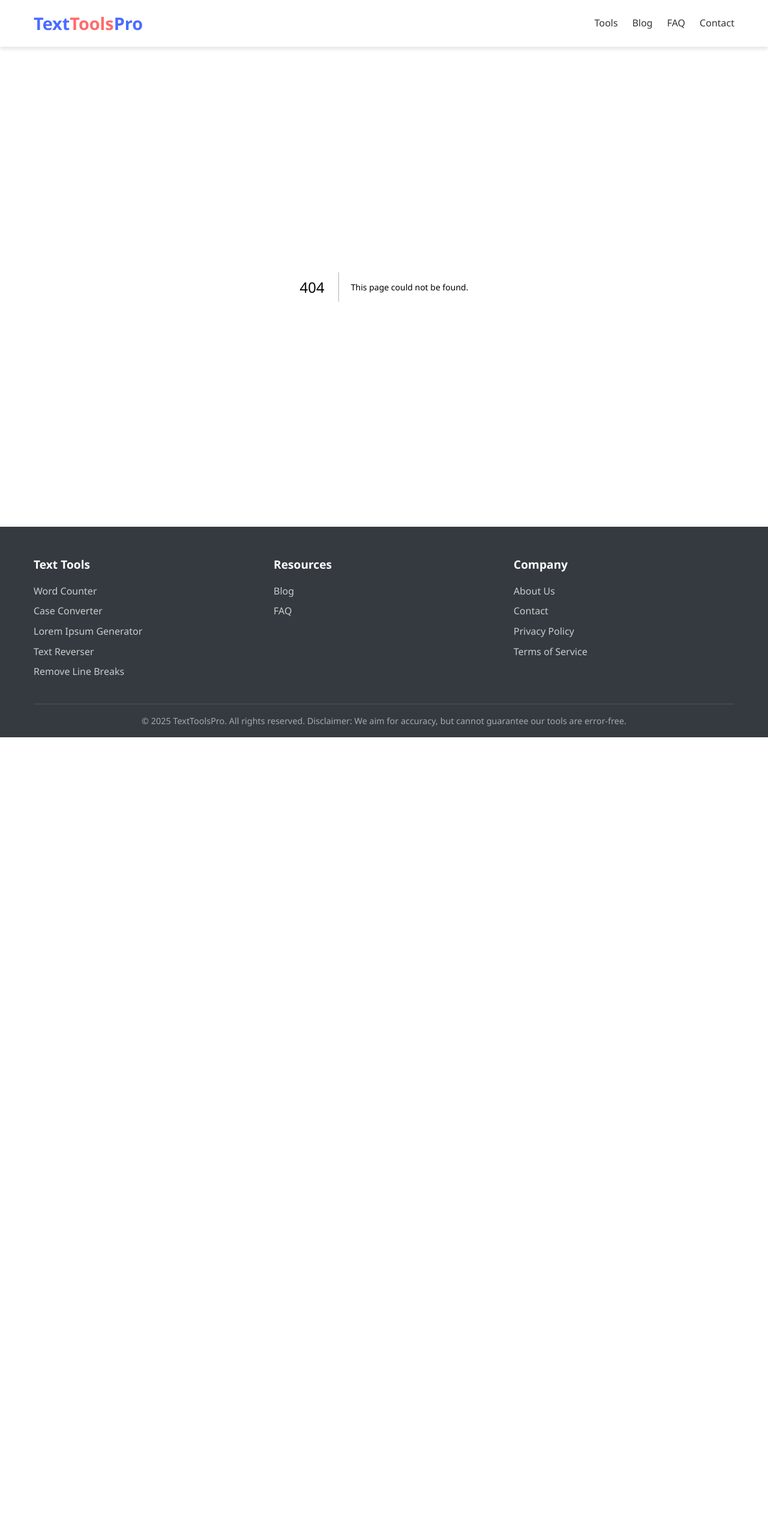
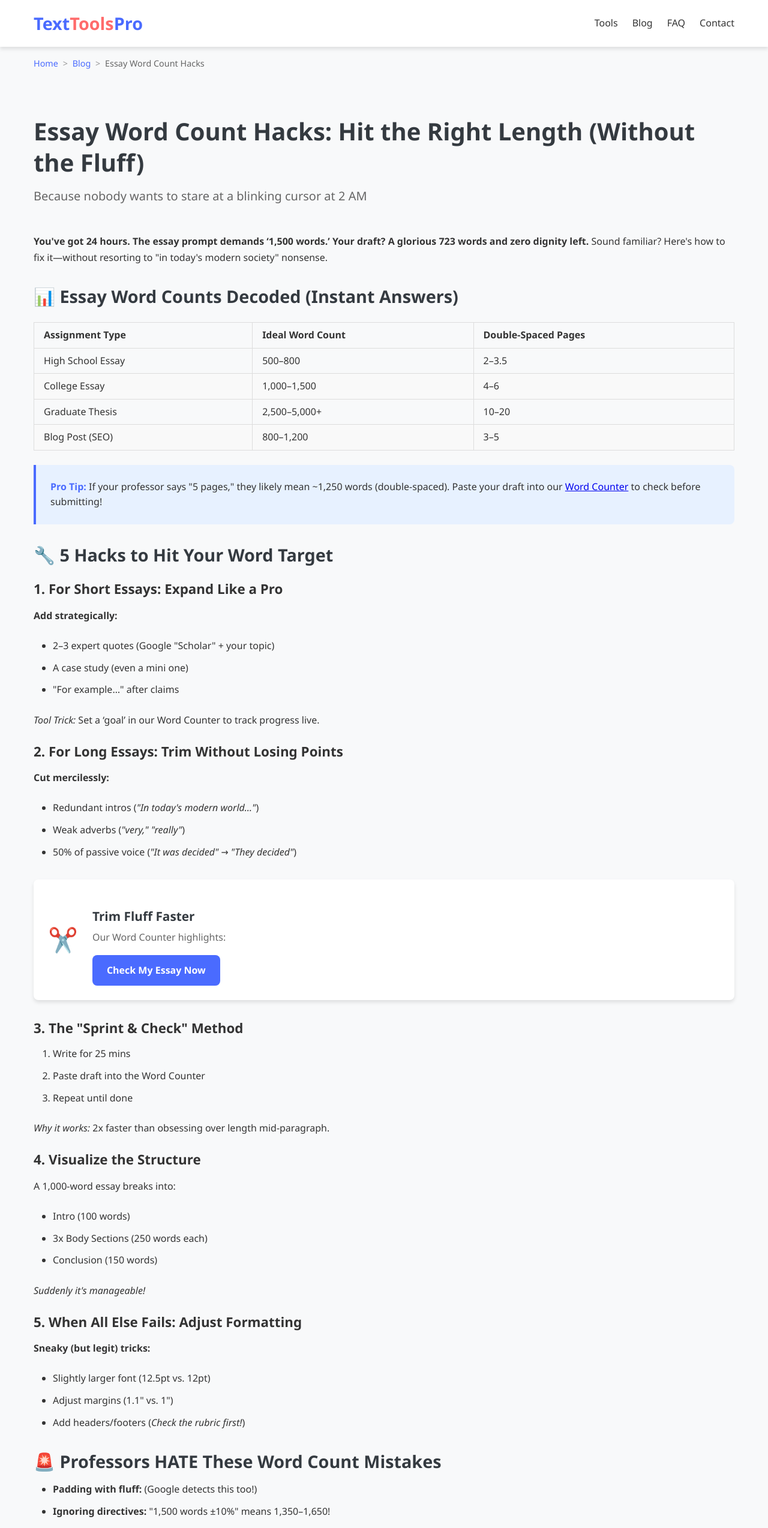
Before and after one commit to 1409-2542/text-tools, a Next.js app: page /blog/essay-word-count-hacks in a window 1280 px wide. Before the commit this address had no page. Shown: the top 2547 px of the page at 60% size. Before the commit the page ends 1229 px from the top, so only its background shows below. Built offline with nearby package versions, Linux system fonts and the light colour scheme.

Commit message:
added essay word count hacks blog page

```diff
--- /dev/null
+++ b/app/blog/essay-word-count-hacks/page.tsx
@@ -0,0 +1,180 @@
+import { Metadata } from 'next'
+import Breadcrumbs from '@/components/Breadcrumbs'
+import ArticleHeader from '@/components/blog/ArticleHeader'
+import ToolPromo from '@/components/ToolPromo'
+import NoteBox from '@/components/blog/NoteBox'
+
+export const metadata: Metadata = {
+  title: 'Essay Word Count Hacks: Hit the Right Length (Without the Fluff) | TextToolsPro',
+  description: 'Struggling with essay length? Learn exactly how to hit 1,000+ words without filler + trim long drafts fast. Includes free word counter tool for students.',
+  keywords: 'essay word count, words to pages, college essay length, word counter for students, how many words is 5 pages, writing tools',
+  alternates: {
+    canonical: 'https://www.texttoolspro.com/blog/essay-word-count-hacks'
+  }
+}
+
+export default function EssayWordCountPage() {
+  const structuredData = {
+    "@context": "https://schema.org",
+    "@type": "FAQPage",
+    "mainEntity": [
+      {
+        "@type": "Question",
+        "name": "How many words is a 5-page essay?",
+        "acceptedAnswer": {
+          "@type": "Answer",
+          "text": "1,250 words double-spaced (250 words/page) or 2,500 words single-spaced (500 words/page). Use our Word Counter for exact checks."
+        }
+      },
+      {
+        "@type": "Question",
+        "name": "How can I increase my essay word count?",
+        "acceptedAnswer": {
+          "@type": "Answer",
+          "text": "Add examples, quotes, case studies, or counterarguments—never fluff. Our Word Counter's 'Goal Mode' helps track expansion."
+        }
+      }
+    ]
+  }
+
+  return (
+    <>
+      <script
+        type="application/ld+json"
+        dangerouslySetInnerHTML={{ __html: JSON.stringify(structuredData) }}
+      />
+      <div className="container">
+        <Breadcrumbs
+          items={[
+            { label: 'Home', href: '/' },
+            { label: 'Blog', href: '/blog' },
+            { label: 'Essay Word Count Hacks', href: '/blog/essay-word-count-hacks' }
+          ]}
+        />
+      </div>
+
+      <main className="container">
+        <div className="blog-main">
+          <article>
+            <ArticleHeader
+              title="Essay Word Count Hacks: Hit the Right Length (Without the Fluff)"
+              subtitle="Because nobody wants to stare at a blinking cursor at 2 AM"
+            />
+
+            <div className="article-content">
+              <p><strong>You&apos;ve got 24 hours. The essay prompt demands ‘1,500 words.’ Your draft? A glorious 723 words and zero dignity left.</strong> Sound familiar? Here&apos;s how to fix it—without resorting to &quot;in today&apos;s modern society&quot; nonsense.</p>
+
+              <h2>📊 Essay Word Counts Decoded (Instant Answers)</h2>
+
+              <div className="overflow-x-auto">
+                <table className="w-full my-4 border-collapse">
+                  <thead>
+                    <tr className="bg-gray-100">
+                      <th className="border px-4 py-2">Assignment Type</th>
+                      <th className="border px-4 py-2">Ideal Word Count</th>
+                      <th className="border px-4 py-2">Double-Spaced Pages</th>
+                    </tr>
+                  </thead>
+                  <tbody>
+                    {[
+                      ['High School Essay', '500–800', '2–3.5'],
+                      ['College Essay', '1,000–1,500', '4–6'],
+                      ['Graduate Thesis', '2,500–5,000+', '10–20'],
+                      ['Blog Post (SEO)', '800–1,200', '3–5']
+                    ].map(([type, words, pages]) => (
+                      <tr key={type} className="hover:bg-gray-50">
+                        <td className="border px-4 py-2">{type}</td>
+                        <td className="border px-4 py-2">{words}</td>
+                        <td className="border px-4 py-2">{pages}</td>
+                      </tr>
+                    ))}
+                  </tbody>
+                </table>
+              </div>
+
+              <NoteBox>
+                <p><strong>Pro Tip:</strong> If your professor says &quot;5 pages,&quot; they likely mean ~1,250 words (double-spaced). Paste your draft into our <a href="/word-counter" className="text-blue-600 hover:underline">Word Counter</a> to check before submitting!</p>
+              </NoteBox>
+
+              <h2>🔧 5 Hacks to Hit Your Word Target</h2>
+
+              <h3>1. For Short Essays: Expand Like a Pro</h3>
+              <p><strong>Add strategically:</strong></p>
+              <ul>
+                <li>2–3 expert quotes (Google &quot;Scholar&quot; + your topic)</li>
+                <li>A case study (even a mini one)</li>
+                <li>&quot;For example…&quot; after claims</li>
+              </ul>
+              <p><em>Tool Trick:</em> Set a ‘goal’ in our Word Counter to track progress live.</p>
+
+              <h3>2. For Long Essays: Trim Without Losing Points</h3>
+              <p><strong>Cut mercilessly:</strong></p>
+              <ul>
+                <li>Redundant intros (<em>&quot;In today&apos;s modern world…&quot;</em>)</li>
+                <li>Weak adverbs (<em>&quot;very,&quot; &quot;really&quot;</em>)</li>
+                <li>50% of passive voice (<em>&quot;It was decided&quot; → &quot;They decided&quot;</em>)</li>
+              </ul>
+
+              <ToolPromo
+                icon="✂️"
+                title="Trim Fluff Faster"
+                description="Our Word Counter highlights:"
+                buttonText="Check My Essay Now"
+                href="/word-counter"
+              />
+
+              <h3>3. The &quot;Sprint & Check&quot; Method</h3>
+              <ol>
+                <li>Write for 25 mins</li>
+                <li>Paste draft into the Word Counter</li>
+                <li>Repeat until done</li>
+              </ol>
+              <p><em>Why it works:</em> 2x faster than obsessing over length mid-paragraph.</p>
+
+              <h3>4. Visualize the Structure</h3>
+              <p>A 1,000-word essay breaks into:</p>
+              <ul>
+                <li>Intro (100 words)</li>
+                <li>3x Body Sections (250 words each)</li>
+                <li>Conclusion (150 words)</li>
+              </ul>
+              <p><em>Suddenly it&apos;s manageable!</em></p>
+
+              <h3>5. When All Else Fails: Adjust Formatting</h3>
+              <p><strong>Sneaky (but legit) tricks:</strong></p>
+              <ul>
+                <li>Slightly larger font (12.5pt vs. 12pt)</li>
+                <li>Adjust margins (1.1&quot; vs. 1&quot;)</li>
+                <li>Add headers/footers (<em>Check the rubric first!</em>)</li>
+              </ul>
+
+              <h2>🚨 Professors HATE These Word Count Mistakes</h2>
+              <ul>
+                <li><strong>Padding with fluff:</strong> (Google detects this too!)</li>
+                <li><strong>Ignoring directives:</strong> &quot;1,500 words ±10%&quot; means 1,350–1,650!</li>
+                <li><strong>Forgetting citations:</strong> They add 50–200+ words!</li>
+              </ul>
+
+              <NoteBox>
+                <p><strong>Pro Tip:</strong> Use our Word Counter&apos;s <strong>‘Keyword Density’</strong> feature to ensure quotes/references don’t overshadow your original work.</p>
+              </NoteBox>
+
+              <h2>💡 Final Tip: Write First, Count Later</h2>
+              <p><em>Word counts are editing problems—not writing problems.</em> Draft freely, then use <a href="/word-counter" className="text-blue-600 hover:underline">our tool</a> to tweak. You&apos;ve got this! 🎓</p>
+
+              <div className="bg-blue-50 p-4 rounded-lg mt-6">
+                <h3 className="font-bold text-lg mb-2">🎁 Bonus: Essay Word Count Calculator</h3>
+                <p><strong>Quick math:</strong></p>
+                <pre className="bg-white p-3 rounded-md">
+                  [Word Count] ÷ 250 = Double-Spaced Pages<br />
+                  [Word Count] ÷ 500 = Single-Spaced Pages
+                </pre>
+                <p className="mt-2"><em>Or just use ours—it does the math for you.</em> ✨</p>
+              </div>
+            </div>
+          </article>
+        </div>
+      </main>
+    </>
+  )
+}
--- a/components/Header.tsx
+++ b/components/Header.tsx
@@ -12,7 +12,7 @@ export default function Header() {
           <ul className={styles.navList}>
             <li><Link href="/#tools">Tools</Link></li>
             <li><Link href="/blog">Blog</Link></li>
-            <li><Link href="/faq">FAQ</Link></li>
+            <li><Link href="/#faq">FAQ</Link></li>
             <li><Link href="#contact">Contact</Link></li>
           </ul>
         </nav>
```
Also changed, not shown: app/blog/page.tsx (+14 -6 lines), 1 other file (tests, documents, lock files or other folders).
